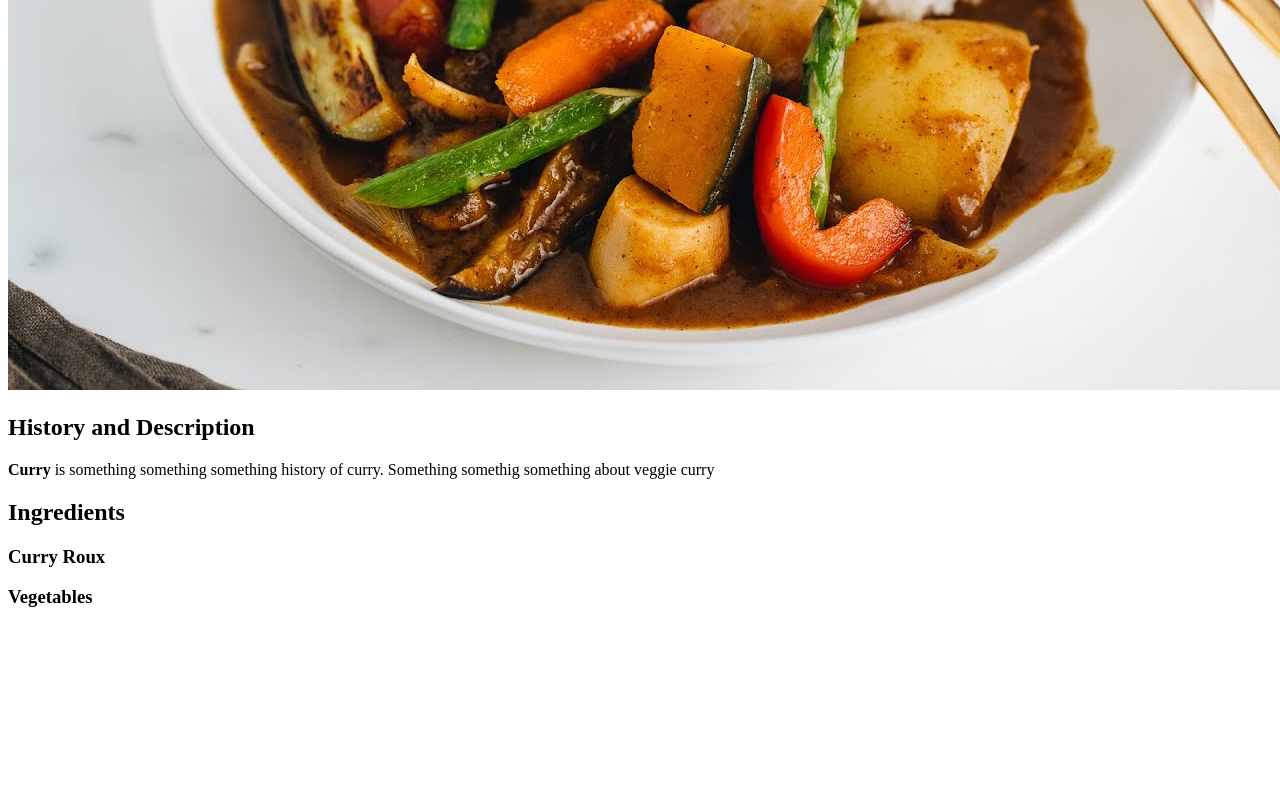
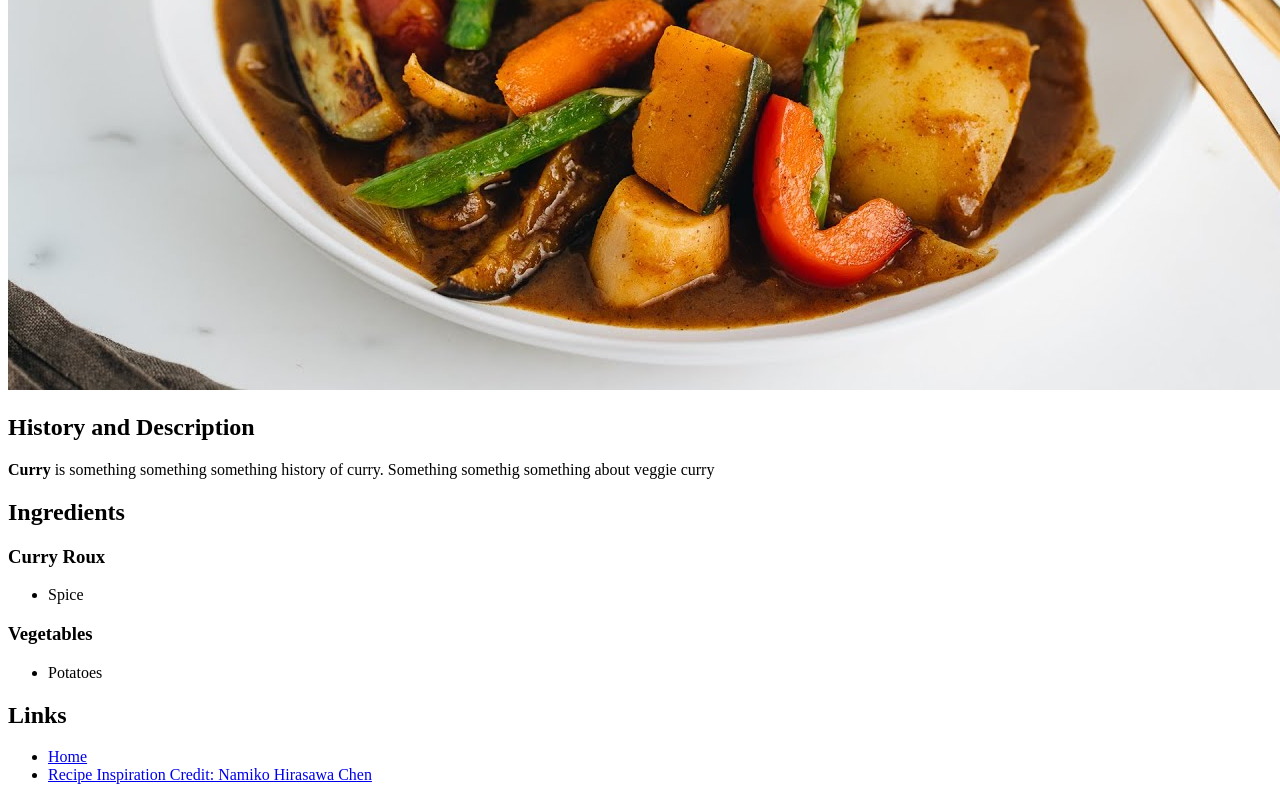
Before and after one commit to AvaWarriorPrincess/odin-recipes, a plain HTML site: page recipes/vegetable-curry.html in a window 1280 px wide. Shown: the part 410-1210 px from the top of the page. Before the commit the page ends 1037 px from the top, so only its background shows below. Drawn offline with Linux system fonts and the light colour scheme.

Commit message:
Add additional body content to vegetable-curry
Add Unordered lists for Curry Roux and Vegetable ingredient lists
Add Unordered list for links. Added links

```diff
--- a/recipes/vegetable-curry.html
+++ b/recipes/vegetable-curry.html
@@ -7,18 +7,32 @@
 
     <body>
         <h1>Vegetable Curry!</h1>
+
         <img src="../images/veg-curry.jpeg" alt="Vegetable curry and white rice in a bowl">
+
         <h2>History and Description</h2>
         <p1><strong>Curry</strong> is something something something history of curry.
-
-
         </p1>
         <p1>
             Something somethig something about veggie curry
         </p1>
+
         <h2>Ingredients</h2>
         <h3>Curry Roux</h3>
+        <ul>
+            <li>Spice</li>
+        </ul>
         <h3>Vegetables</h3>
+        <ul>
+            <li>Potatoes</li>
+        </ul>
+
+        <h2>Links</h2>
+        <ul>
+            <li><a href="../index.html">Home</a></li>
+            <li><a href="https://www.justonecookbook.com/vegetarian-japanese-curry/">Recipe Inspiration Credit: Namiko Hirasawa Chen</a></li>
+        </ul>
+
     </body>
 
 </html>
```
